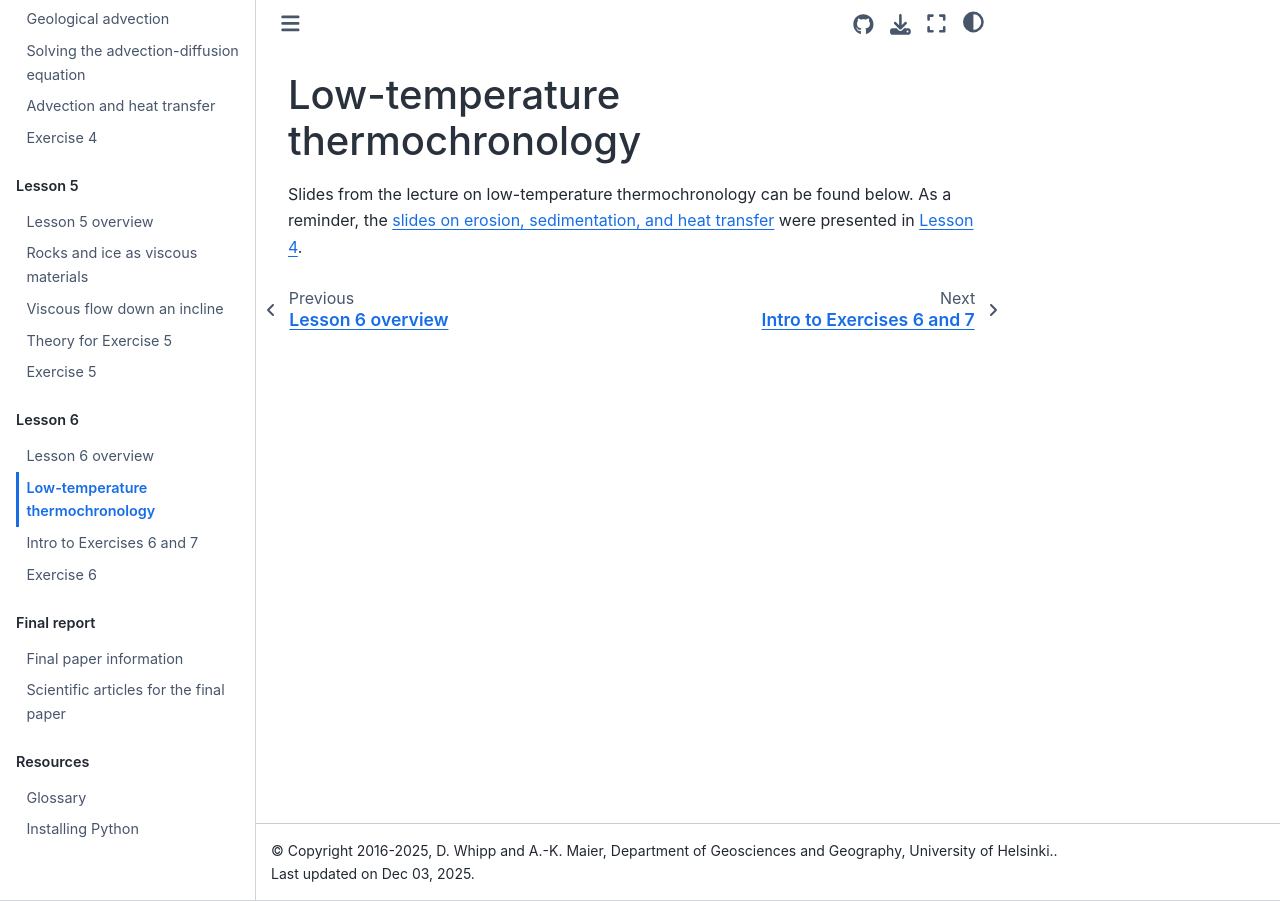
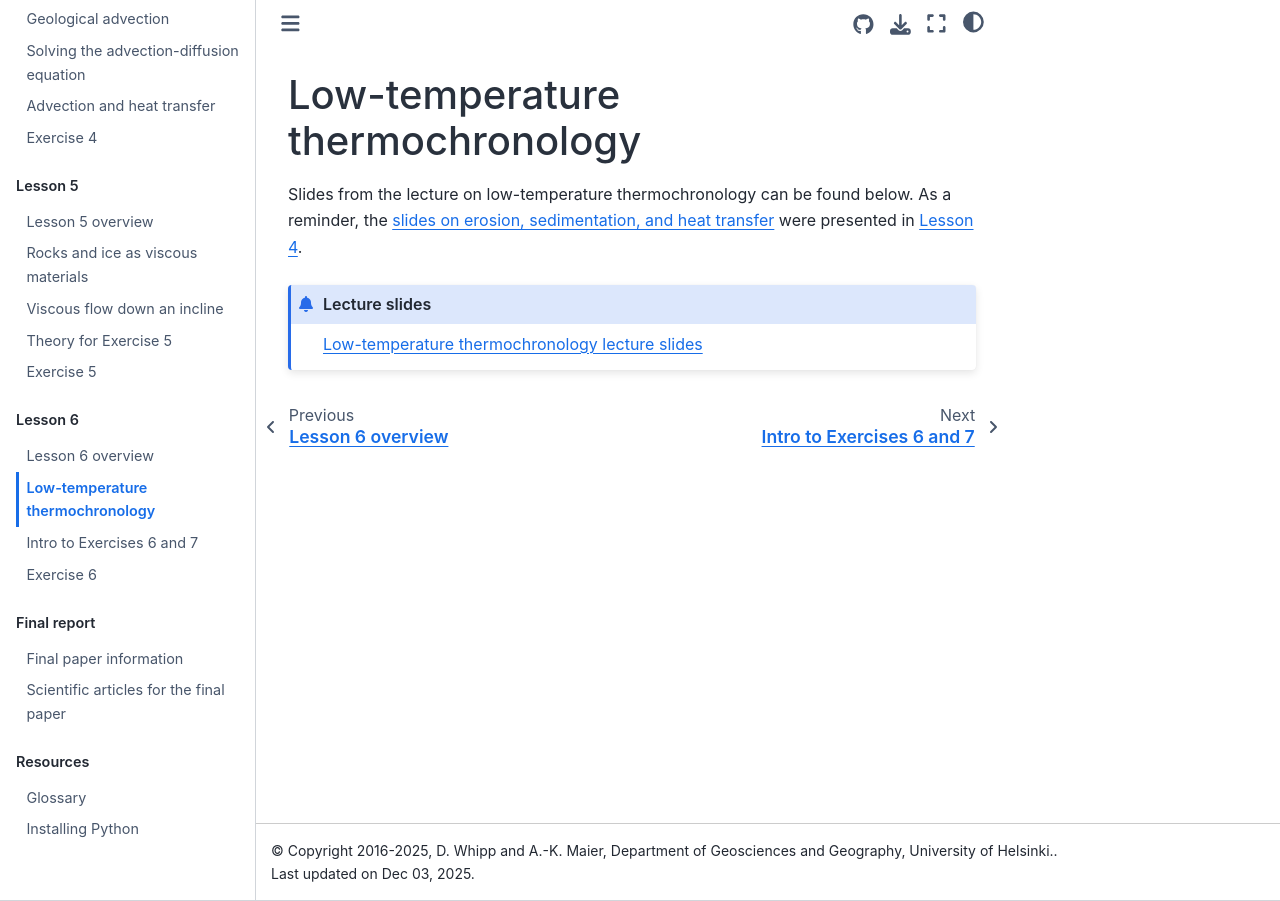
Before and after one commit to IntroQG/site, a Sphinx documentation site: the page built from source/lessons/L6/low-t-thermochron.rst, in a window 1280 px wide. Built offline with Sphinx 7.4.7 and the Sphinx Book theme 1.1.4, drawn with Linux system fonts in a browser that asks for light colours; some of the changed lines change nothing that is shown.

Commit message:
Upload lesson material week 6 2025

```diff
--- a/source/lessons/L6/low-t-thermochron.rst
+++ b/source/lessons/L6/low-t-thermochron.rst
@@ -3,7 +3,7 @@ Low-temperature thermochronology
 
 Slides from the lecture on low-temperature thermochronology can be found below. As a reminder, the :doc:`slides on erosion, sedimentation, and heat transfer <../L4/advection-heat-transfer>` were presented in :doc:`Lesson 4 <../L4/overview>`.
 
-..
-    .. admonition:: Lecture slides
 
-        `Low-temperature thermochronology lecture slides <../../_static/slides/L6/06.1-Low-temperature-thermochronology.pdf>`__
+.. admonition:: Lecture slides
+
+    `Low-temperature thermochronology lecture slides <../../_static/slides/L6/L6_Thermochronology.pdf>`__
```
Also changed, not shown: 1 other file.
